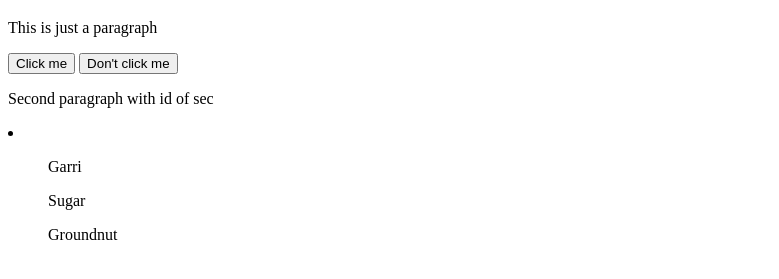
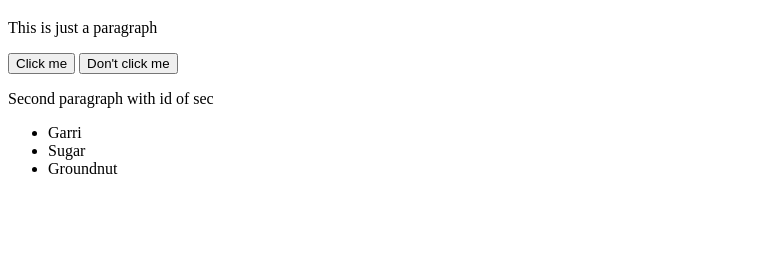
Before and after one commit to Ihsan-SIA/ForLoopJs, a plain HTML site: page index.html in a window 1280 px wide. Shown: the part 61-340 px from the top of the page, without its empty margins (0-779 px from the left). Drawn offline with Linux system fonts and the light colour scheme.

Commit message:
Trying document functionalities

```diff
--- a/index.html
+++ b/index.html
@@ -18,11 +18,11 @@
     <button id="newButton">Don't click me</button>
     <p class="sec">Second paragraph with id of sec</p>
 
-    <li>
-        <ul>Garri</ul>
-        <ul>Sugar</ul>
-        <ul>Groundnut</ul>
-    </li>
+    <ul>
+        <li>Garri</li>
+        <li>Sugar</li>
+        <li>Groundnut</li>
+    </ul>
     <style>
         .box {
             height: 500px;
```
